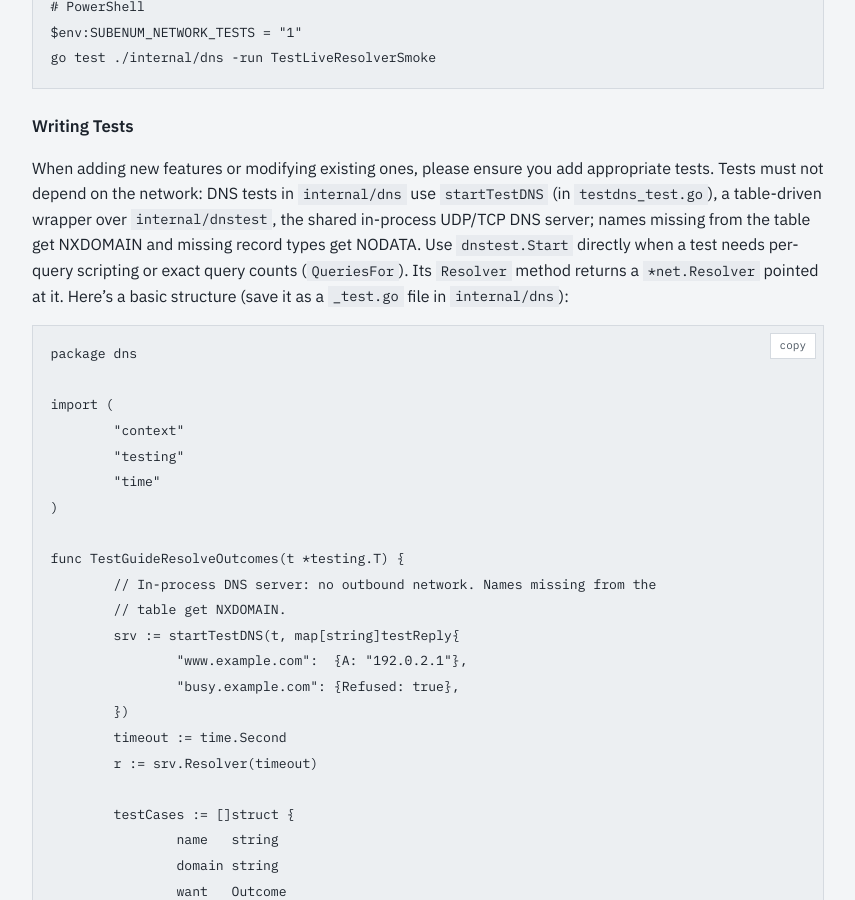
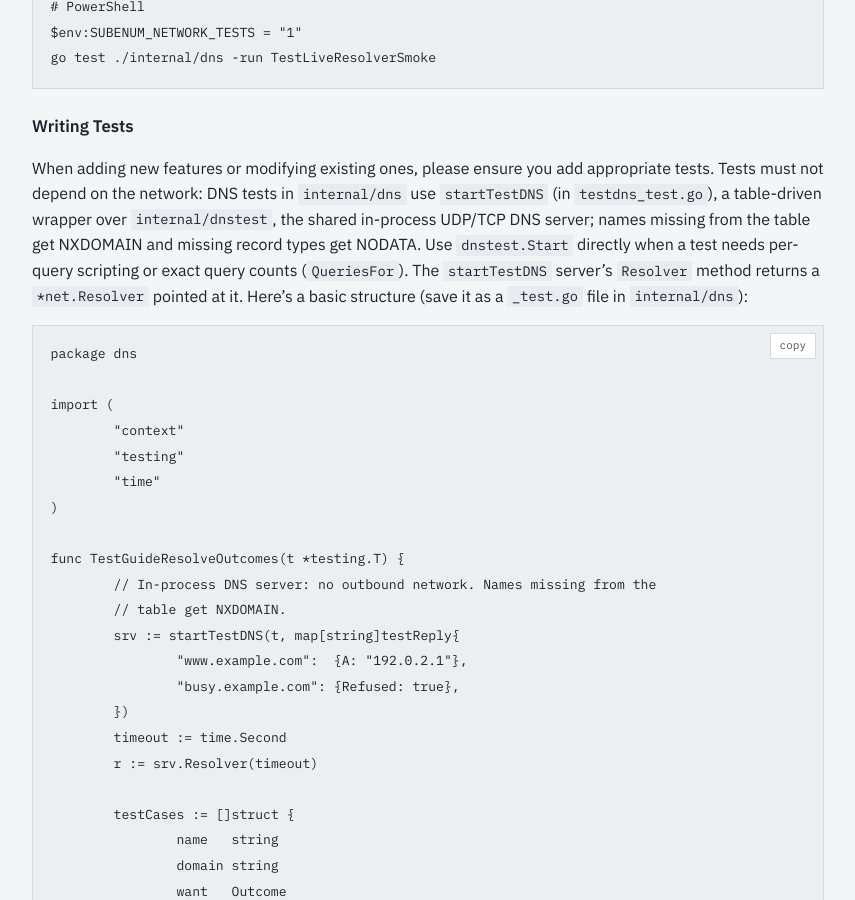
Before and after one commit to TMHSDigital/subenum, a Jekyll site: the page built from docs/DEVELOPER_GUIDE.md, in a window 1280 px wide and 900 px high, scrolled down 3867 px. Shown: the whole window, without its empty margins (212-1067 px from the left). Built offline with Jekyll 4.4.1, drawn with Linux system fonts in a browser that asks for light colours.

Commit message:
docs(dev-guide): say which server's Resolver method is meant
Co-Authored-By: Claude Opus 5.5 <noreply@anthropic.com>

````diff
--- a/docs/DEVELOPER_GUIDE.md
+++ b/docs/DEVELOPER_GUIDE.md
@@ -165,7 +165,7 @@ go test ./internal/dns -run TestLiveResolverSmoke
 
 ### Writing Tests
 
-When adding new features or modifying existing ones, please ensure you add appropriate tests. Tests must not depend on the network: DNS tests in `internal/dns` use `startTestDNS` (in `testdns_test.go`), a table-driven wrapper over `internal/dnstest`, the shared in-process UDP/TCP DNS server; names missing from the table get NXDOMAIN and missing record types get NODATA. Use `dnstest.Start` directly when a test needs per-query scripting or exact query counts (`QueriesFor`). Its `Resolver` method returns a `*net.Resolver` pointed at it. Here's a basic structure (save it as a `_test.go` file in `internal/dns`):
+When adding new features or modifying existing ones, please ensure you add appropriate tests. Tests must not depend on the network: DNS tests in `internal/dns` use `startTestDNS` (in `testdns_test.go`), a table-driven wrapper over `internal/dnstest`, the shared in-process UDP/TCP DNS server; names missing from the table get NXDOMAIN and missing record types get NODATA. Use `dnstest.Start` directly when a test needs per-query scripting or exact query counts (`QueriesFor`). The `startTestDNS` server's `Resolver` method returns a `*net.Resolver` pointed at it. Here's a basic structure (save it as a `_test.go` file in `internal/dns`):
 
 ```go
 package dns
````
